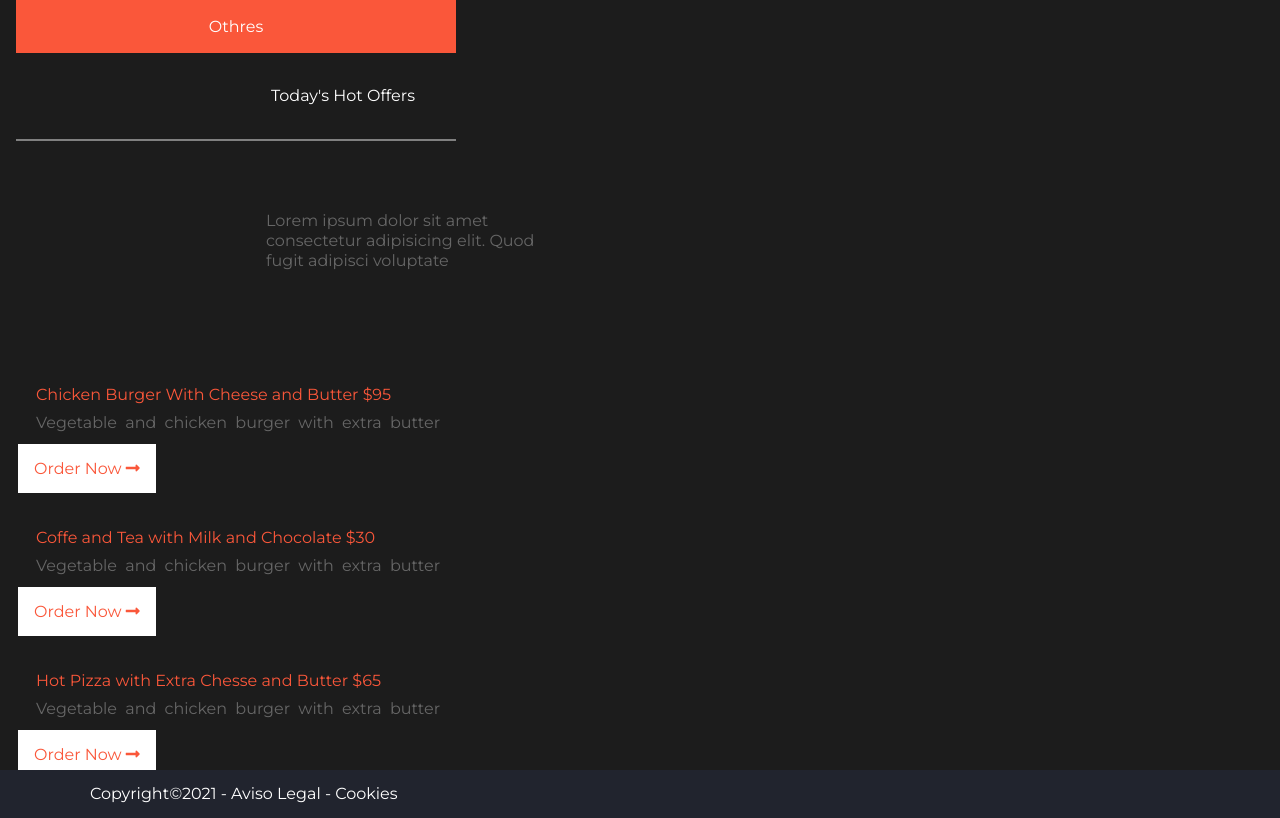
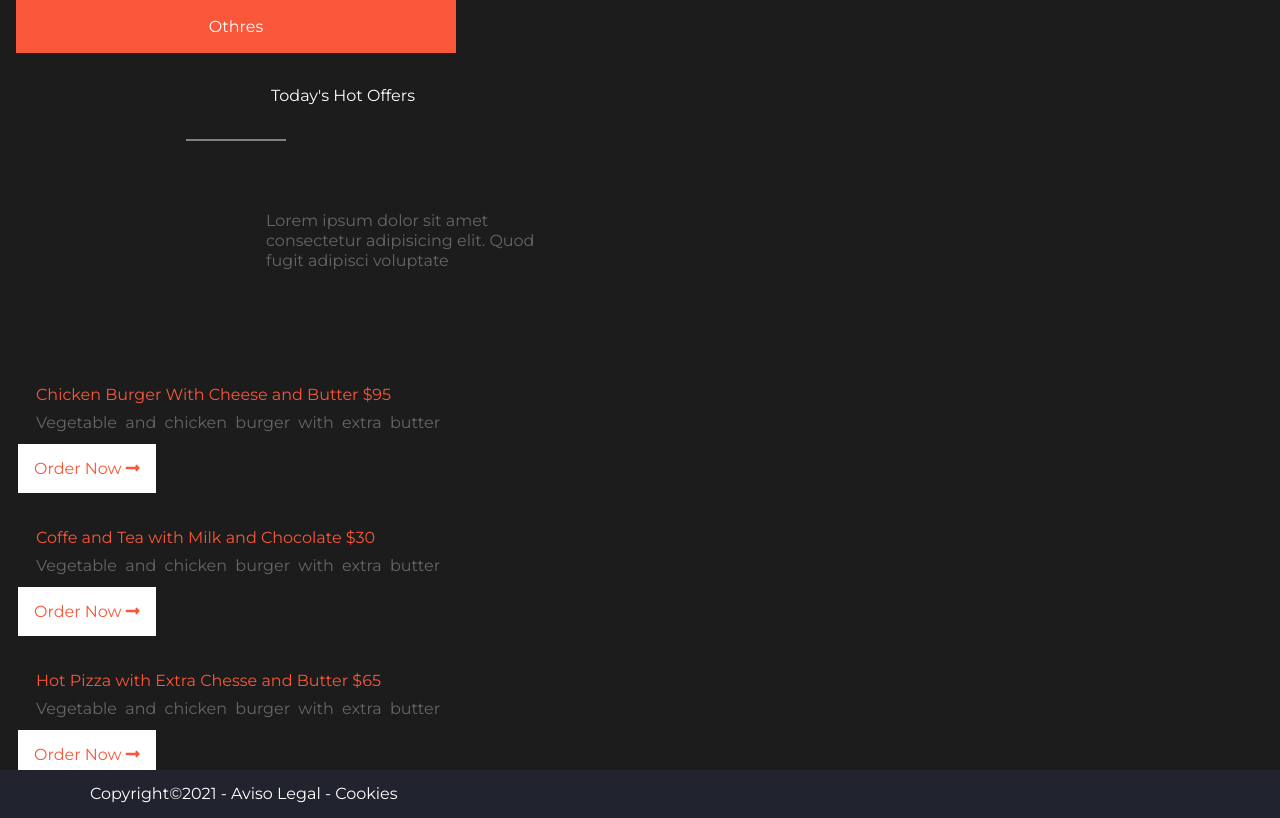
Before and after one commit to rick571z/HamburgueseriaEntrega1, a plain HTML site: page Menu.html in a window 1280 px wide. Shown: the part 860-1678 px from the top of the page. Drawn offline with Linux system fonts and the light colour scheme.

Commit message:
quinto cambio en css para menu.html

```diff
--- a/css/style.css
+++ b/css/style.css
@@ -443,6 +443,17 @@ main div .miposition1 h3 {
     font-weight: 50;
 }
 
+
+/* QUINTO */
+
+main section .underline2 {
+    position: relative;
+    width: 100px;
+    margin: 0 auto;
+    text-align: right;
+    margin-bottom: var(--margingrid);
+}
+
 main #ourservices .grid article {
     padding: calc(var(--margingrid)*2) 0;
     border-bottom: 1px solid #aaa;
```
